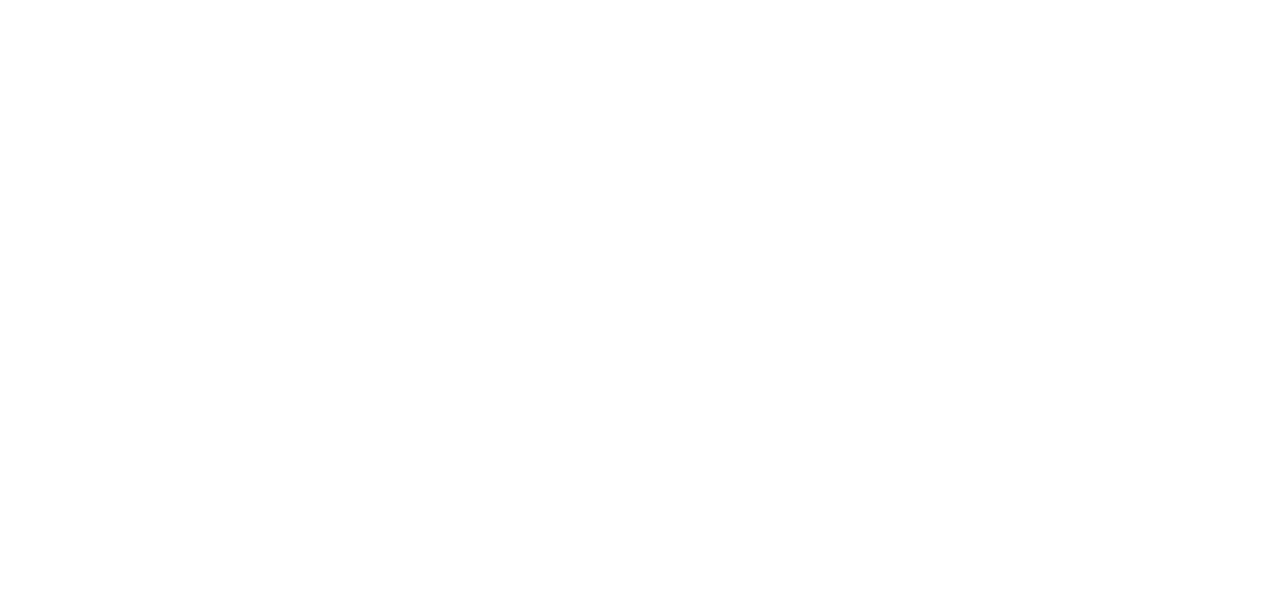
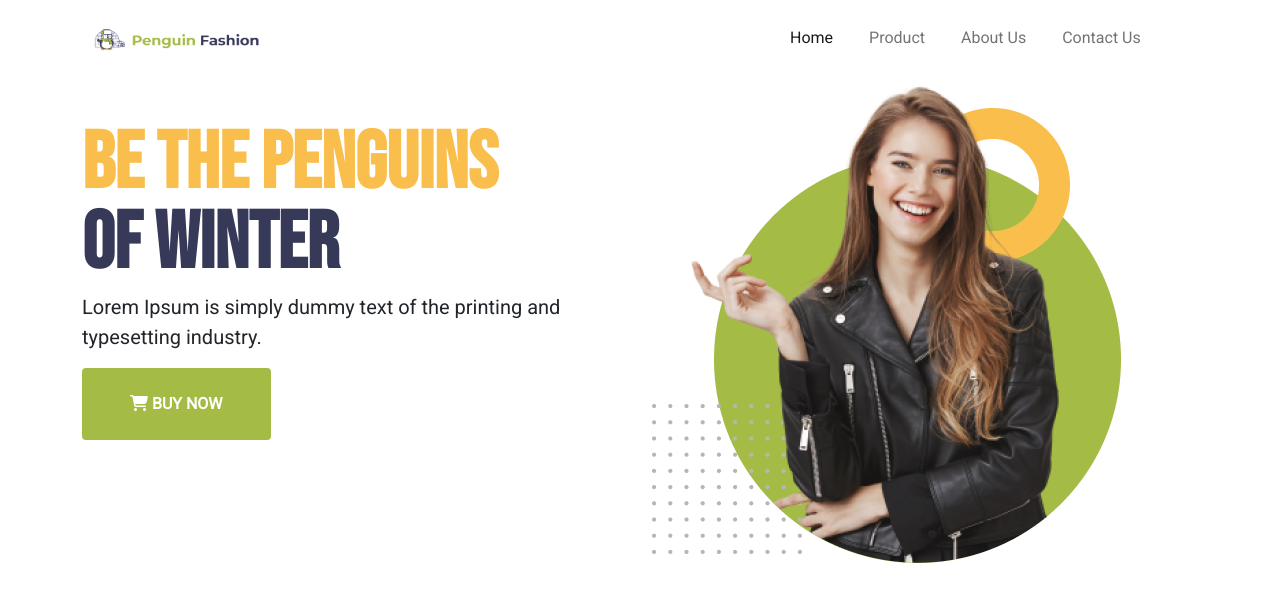
Before and after one commit to Mahdee-islam/peguin_fashion, a plain HTML site: page index.html in a window 1280 px wide. Drawn offline with nearby package versions, Linux system fonts and the light colour scheme.

Commit message:
header section complete

```diff
--- a/index.html
+++ b/index.html
@@ -21,6 +21,57 @@
 <body>
     <header>
 
+        <!-- navbar area started -->
+        <section class="container">
+            <nav class="navbar navbar-expand-lg navbar-light ">
+                <div class="container-fluid">
+                  <a class="navbar-brand" href="#"><img src="assets/icons/Group 33072.png" class="w-25" alt=""></a>
+                  <button class="navbar-toggler" type="button" data-bs-toggle="collapse" data-bs-target="#navbarTogglerDemo02" aria-controls="navbarTogglerDemo02" aria-expanded="false" aria-label="Toggle navigation">
+                    <span class="navbar-toggler-icon"></span>
+                  </button>
+                  <div class="collapse navbar-collapse" id="navbarTogglerDemo02">
+                    <ul class="navbar-nav ms-auto mb-2 mb-lg-0">
+                      <li class="nav-item">
+                        <a class="nav-link active" aria-current="page" href="#">Home</a>
+                      </li>
+                      <li class="nav-item">
+                        <a class="nav-link" href="#">Product</a>
+                      </li>
+                      <li class="nav-item">
+                        <a class="nav-link" href="#" >About Us</a>
+                      </li>
+                      <li class="nav-item">
+                        <a class="nav-link" href="#" >Contact Us</a>
+                      </li>
+                    </ul>
+                    </div>
+                </div>
+              </nav>
+        </section>
+
+        <!-- navbar area ended -->
+
+
+              <!-- branding -->
+              <section class="container">
+                  <div>
+                      <div class="row">
+                          <div class="col-lg-6 mt-5">
+                              <h1>Be the Penguins <br>
+                                  <span class="of">of Winter</span>
+                            </h1>
+                            <p class="lead">Lorem Ipsum is simply dummy text of the printing
+                                and typesetting industry.</p>
+                                <button class="btn btn-primary border-0 rounded-4 px-5   fw-bold py-4"><i class="fas fa-shopping-cart"></i> BUY NOW</button>
+                          </div>
+                          <div class="col-lg-6">
+                              <img src="assets/images/model.png" alt="">
+                          </div>
+                      </div>
+                  </div>
+
+              </section>
+
     </header>
     <main>
 
--- a/style.css
+++ b/style.css
@@ -5,3 +5,26 @@ body {
     font-family: 'Bebas Neue', cursive;
     font-family: 'Roboto', sans-serif;
 }
+nav {
+    font-family: 'Roboto', sans-serif;
+}
+.navbar-nav {
+    width: 414px;
+}
+li {
+    padding: 10px;
+}
+h1 {
+    font-family: 'Bebas Neue', cursive;
+    color: #FABE4C;
+    font-weight: bold;
+    font-size: 80px;
+    line-height: 80px;
+}
+.of {
+    color:#363958;
+}
+.btn {
+    font-size: 16px;
+    background-color: #a4bc46;
+}
```
